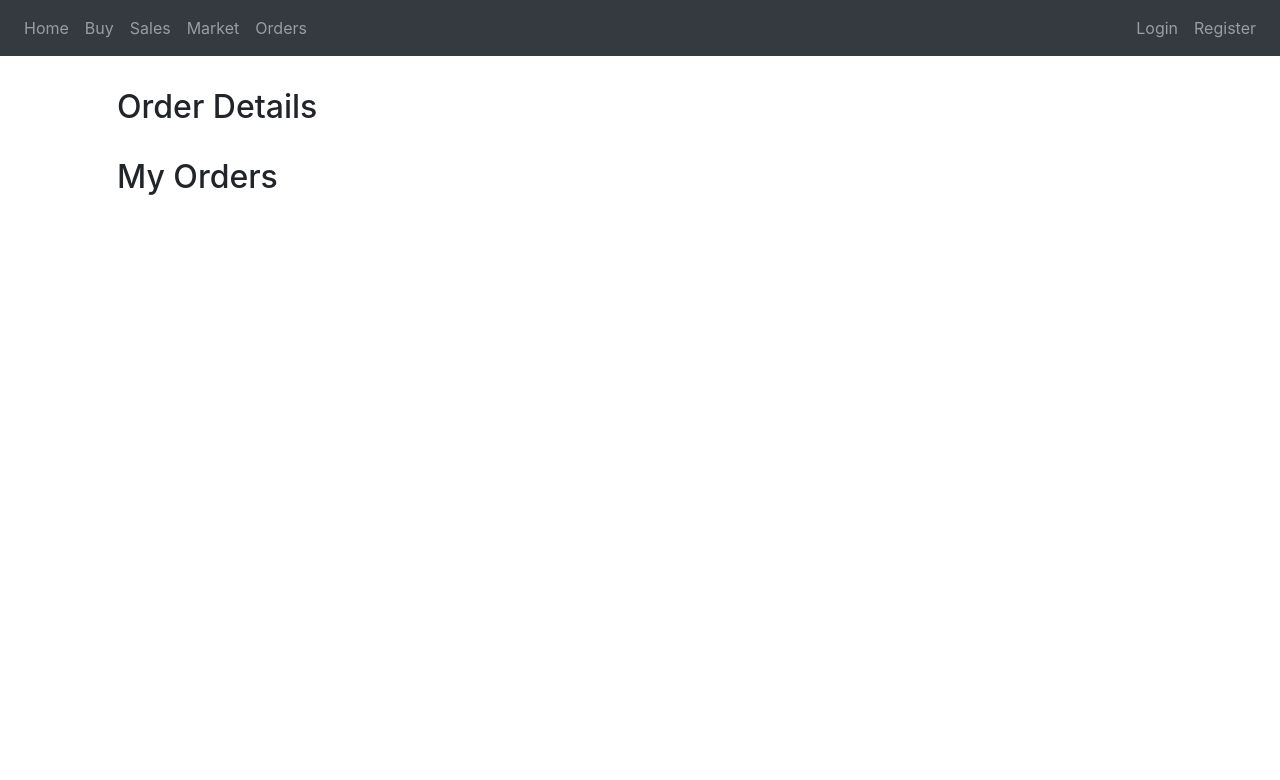
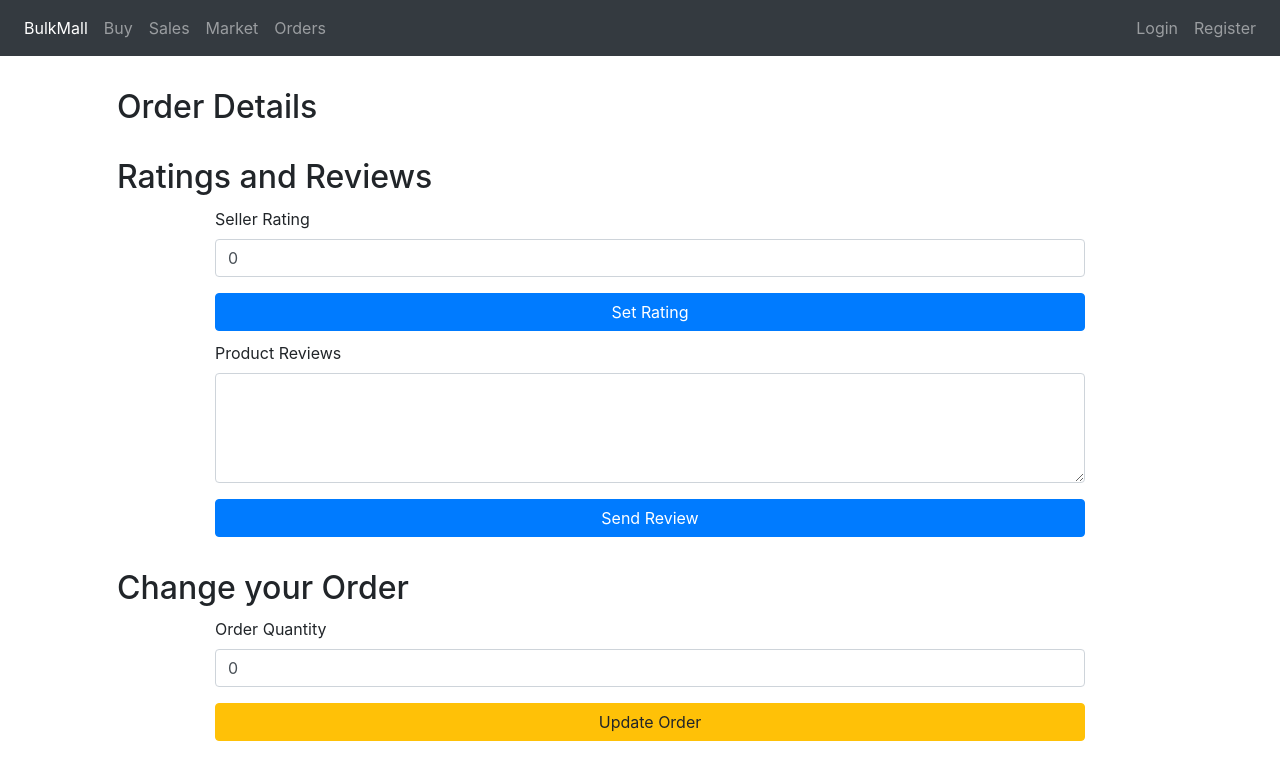
Before and after one commit to AnimeshSinha1309/BulkmallWebsite, a React (Create React App) app in the folder frontend/: page /order/view/1 in a window 1280 px wide. Shown: the top 780 px of the page. Built offline with nearby package versions, Linux system fonts and the light colour scheme; no server answers.

Commit message:
Changes to UX
Logout enabled, and forms working better. Basic structure available.

```diff
--- a/frontend/src/App.js
+++ b/frontend/src/App.js
@@ -1,6 +1,7 @@
 import React from 'react';
 import { BrowserRouter as Router, Switch, Route, NavLink } from "react-router-dom";
 import Login from './components/Login';
+import Logout from './components/Logout';
 import Register from './components/Register';
 import Buy from './components/Buy';
 import Sales from './components/Sales';
@@ -57,7 +58,7 @@ class App extends React.Component {
               <div className="collapse navbar-collapse" id="navbarNav">
                 <ul className="navbar-nav mr-auto">
                   <li className="nav-item">
-                    <NavLink to="/" exact={true} activeClassName='active' className="nav-link">Home</NavLink>
+                    <NavLink to="#" className="nav-link active">BulkMall</NavLink>
                   </li>
                   <li className="nav-item">
                     <NavLink to="/buy" activeClassName='active' className="nav-link">Buy</NavLink>
@@ -80,10 +81,12 @@ class App extends React.Component {
             {/* Call the contents of different files using the Router */}
             <Switch> <Route path="/login"><Login /></Route> </Switch>
             <Switch> <Route path="/register"><Register /></Route> </Switch>
-            <Switch> <Route path="/buy"><Buy /></Route> </Switch>
+            <Switch> <Route path="/buy" exact={true}><Buy /></Route> </Switch>
+            <Switch> <Route path="/buy/:id"><Buy /></Route> </Switch>
             <Switch> <Route path="/sales"><Sales /></Route> </Switch>
             <Switch> <Route path="/market"><Market /></Route> </Switch>
             <Switch> <Route path="/orders"><Orders /></Route> </Switch>
+            <Switch> <Route path="/logout"><Logout /></Route> </Switch>
             <Switch> <Route path="/order/view/:id"><DetailOrder /></Route> </Switch>
           </main>
         </div>
--- a/frontend/src/Purchases.js
+++ b/frontend/src/Purchases.js
@@ -26,7 +26,6 @@ class Purchases extends React.Component {
       body: payload
     }).then(res => res.json())
       .then((data) => {
-        console.log(data);
         if (data.hasOwnProperty('error')) {
           console.log("Error, you entered something wrong");
         } else {
--- a/frontend/src/components/Buy.js
+++ b/frontend/src/components/Buy.js
@@ -9,15 +9,19 @@ class Buy extends React.Component {
       this.props.history.push('/login');
     this.state = {
       name: "",
-      quantity: 0
+      quantity: 0,
+      lockdown: false
     }
-    this.state.name = this.param.id;
+    if (this.props.hasOwnProperty('match')) {
+      this.state.name = this.props.match.params.id;
+      this.state.lockdown = true;
+    }
     this.validateForm = this.validateForm.bind(this);
     this.handleSubmit = this.handleSubmit.bind(this);
   }
 
   validateForm() {
-    return this.state.quantity > 0 && this.state.price >= 0 && this.state.name.length > 0;
+    return this.state.quantity > 0 && this.state.name.length > 0;
   }
 
   handleSubmit(event) {
@@ -31,7 +35,6 @@ class Buy extends React.Component {
       body: payload
     }).then(res => res.json())
       .then((data) => {
-        console.log(data);
         if (data.hasOwnProperty('error')) {
           console.log("Error, you entered something wrong");
         } else {
@@ -49,12 +52,13 @@ class Buy extends React.Component {
         <div>
           <form onSubmit={this.handleSubmit} className="col-lg-5 offset-lg-4">
             <FormGroup controlId="name" variant="large">
-              <Form.Label>Name of Item</Form.Label>
+              <Form.Label>Product Id of Item</Form.Label>
               <FormControl
                 autoFocus
                 type="email"
                 value={this.state.name}
                 onChange={e => this.setState({ name: e.target.value })}
+                disabled={this.state.lockdown}
               />
             </FormGroup>
             <FormGroup controlId="quantity" variant="large">
@@ -67,7 +71,7 @@ class Buy extends React.Component {
             </FormGroup>
             <Button block variant="large" disabled={!this.validateForm()}
               type="submit" className="btn-primary">
-              Sell Item
+              Buy Item
             </Button>
           </form>
         </div>
--- a/frontend/src/components/Detail.js
+++ b/frontend/src/components/Detail.js
@@ -1,5 +1,5 @@
 import React from "react";
-import { Button, Card } from "react-bootstrap";
+import { Button, Card, Form, FormGroup, FormControl } from "react-bootstrap";
 import { withRouter } from 'react-router';
 
 class DetailOrder extends React.Component {
@@ -7,7 +7,10 @@ class DetailOrder extends React.Component {
     super(props)
     this.state = {
       idx: this.props.match.params.id,
-      loaded: false
+      loaded: false,
+      rating: 0,
+      review: "",
+      quantity: 0
     }
   }
 
@@ -19,6 +22,7 @@ class DetailOrder extends React.Component {
       .then((data) => {
         this.setState({ order: data[0] })
         this.setState({ loaded: true })
+        this.setState({ quantity: data[0].quantity })
       })
   }
 
@@ -57,6 +61,74 @@ class DetailOrder extends React.Component {
     } else { return (<div></div>) }
   }
 
+  appendRatingsForm() {
+    return (
+      <div className="container" style={{ margin: '10px' }}>
+        <form onSubmit={this.handleSubmit} className="col-sm-10 offset-sm-1">
+          <FormGroup controlId="rating" variant="large">
+            <Form.Label>Seller Rating</Form.Label>
+            <FormControl
+              type="number"
+              min="1"
+              max="5"
+              value={this.state.rating}
+              onChange={e => this.setState({ rating: e.target.value })}
+            />
+          </FormGroup>
+          <Button block variant="large"
+            type="submit" className="btn-primary">
+            Set Rating
+          </Button>
+        </form>
+      </div >
+    )
+  }
+
+  appendReviewsForm() {
+    return (
+      <div className="container" style={{ margin: '10px' }}>
+        <form onSubmit={this.handleSubmit} className="col-sm-10 offset-sm-1">
+          <FormGroup controlId="review" variant="large">
+            <Form.Label>Product Reviews</Form.Label>
+            <FormControl
+              as="textarea"
+              rows="4"
+              value={this.state.review}
+              onChange={e => this.setState({ review: e.target.value })}
+            />
+          </FormGroup>
+          <Button block variant="large"
+            type="submit" className="btn-primary">
+            Send Review
+          </Button>
+        </form>
+      </div >
+    )
+  }
+
+  appendEditForm() {
+    return (
+      <div className="container" style={{ margin: '10px' }}>
+        <form onSubmit={this.handleSubmit} className="col-sm-10 offset-sm-1">
+          <FormGroup controlId="rating" variant="large">
+            <Form.Label>Order Quantity</Form.Label>
+            <FormControl
+              type="number"
+              min="1"
+              max="100"
+              value={this.state.quantity}
+              onChange={e => this.setState({ quantity: e.target.value })}
+            />
+          </FormGroup>
+          <Button block variant="large"
+            type="submit" className="btn-warning">
+            Update Order
+          </Button>
+        </form>
+      </div >
+    )
+  }
+
   render() {
     return (
       <div>
@@ -65,7 +137,13 @@ class DetailOrder extends React.Component {
           {this.appendDetails()}
         </div>
         <div className="container">
-          <h2 style={{ margin: '2rem 2rem 0rem' }}>My Orders</h2>
+          <h2 style={{ margin: '2rem 2rem 0rem' }}>Ratings and Reviews</h2>
+          {this.appendRatingsForm()}
+          {this.appendReviewsForm()}
+        </div>
+        <div className="container">
+          <h2 style={{ margin: '2rem 2rem 0rem' }}>Change your Order</h2>
+          {this.appendEditForm()}
         </div>
       </div>
     );
--- a/frontend/src/components/Login.js
+++ b/frontend/src/components/Login.js
@@ -26,14 +26,14 @@ class Login extends React.Component {
       body: payload
     }).then(res => res.json())
       .then((data) => {
-        console.log(data);
         if (data.hasOwnProperty('error')) {
           console.log("Error, you entered something wrong");
         } else {
           localStorage.setItem('id', data.id);
           localStorage.setItem('email', data.email);
           localStorage.setItem('name', data.name);
-          this.props.history.push('/')
+          this.props.history.push('/market');
+          window.location.reload();
         }
       })
   }
--- /dev/null
+++ b/frontend/src/components/Logout.js
@@ -0,0 +1,27 @@
+import React from "react";
+import { withRouter } from 'react-router';
+
+class Logout extends React.Component {
+  constructor(props) {
+    super(props);
+    this.logout();
+    this.props.history.push('/login')
+    window.location.reload();
+  }
+
+  logout() {
+    localStorage.removeItem('id');
+    localStorage.removeItem('name');
+    localStorage.removeItem('email');
+  }
+
+  render() {
+    return (
+      <div className="container">
+        <h1>Logging you Out</h1>
+      </div>
+    )
+  }
+}
+
+export default withRouter(Logout);
--- a/frontend/src/components/Market.js
+++ b/frontend/src/components/Market.js
@@ -28,7 +28,7 @@ class Market extends React.Component {
                 {product.remaining} items are left in this bundle.&nbsp;
                 The status on this prodct is <b>{product.status}</b>.
               </Card.Text>
-              <Button href={"buy/product/" + product.id} variant="primary">Purchase Now</Button>
+              <Button href={"buy/" + product.id} variant="primary">Purchase Now</Button>
             </Card.Body>
           </Card>
         </div>
--- a/frontend/src/components/Orders.js
+++ b/frontend/src/components/Orders.js
@@ -20,7 +20,6 @@ class Orders extends React.Component {
         this.setState({ products: data })
       })
     const payload2 = "userId=" + localStorage.getItem('id');
-    console.log(payload2);
     fetch('http://localhost:9001/order/detail', {
       method: "POST",
       headers: { 'Content-Type': 'application/x-www-form-urlencoded' },
@@ -28,7 +27,6 @@ class Orders extends React.Component {
     })
       .then(res => res.json())
       .then((data) => {
-        console.log(data);
         this.setState({ orders: data })
       })
   }
--- a/frontend/src/components/Register.js
+++ b/frontend/src/components/Register.js
@@ -32,7 +32,6 @@ class Register extends React.Component {
       body: payload
     }).then(res => res.json())
       .then((data) => {
-        console.log(data);
         this.props.history.push('/login')
       })
       .catch(console.log)
--- a/frontend/src/components/Sales.js
+++ b/frontend/src/components/Sales.js
@@ -25,14 +25,12 @@ class Sales extends React.Component {
     const payload = "name=" + this.state.name + "&quantity=" + this.state.quantity +
       "&remaining=" + this.state.quantity + "&sellerId=" + localStorage.getItem('id') +
       "&status=selling&price=" + this.state.price;
-    console.log(payload);
     fetch('http://localhost:9001/product/insert', {
       method: "POST",
       headers: { 'Content-Type': 'application/x-www-form-urlencoded' },
       body: payload
     }).then(res => res.json())
       .then((data) => {
-        console.log(data);
         this.props.history.push('/market')
       })
   }
```
